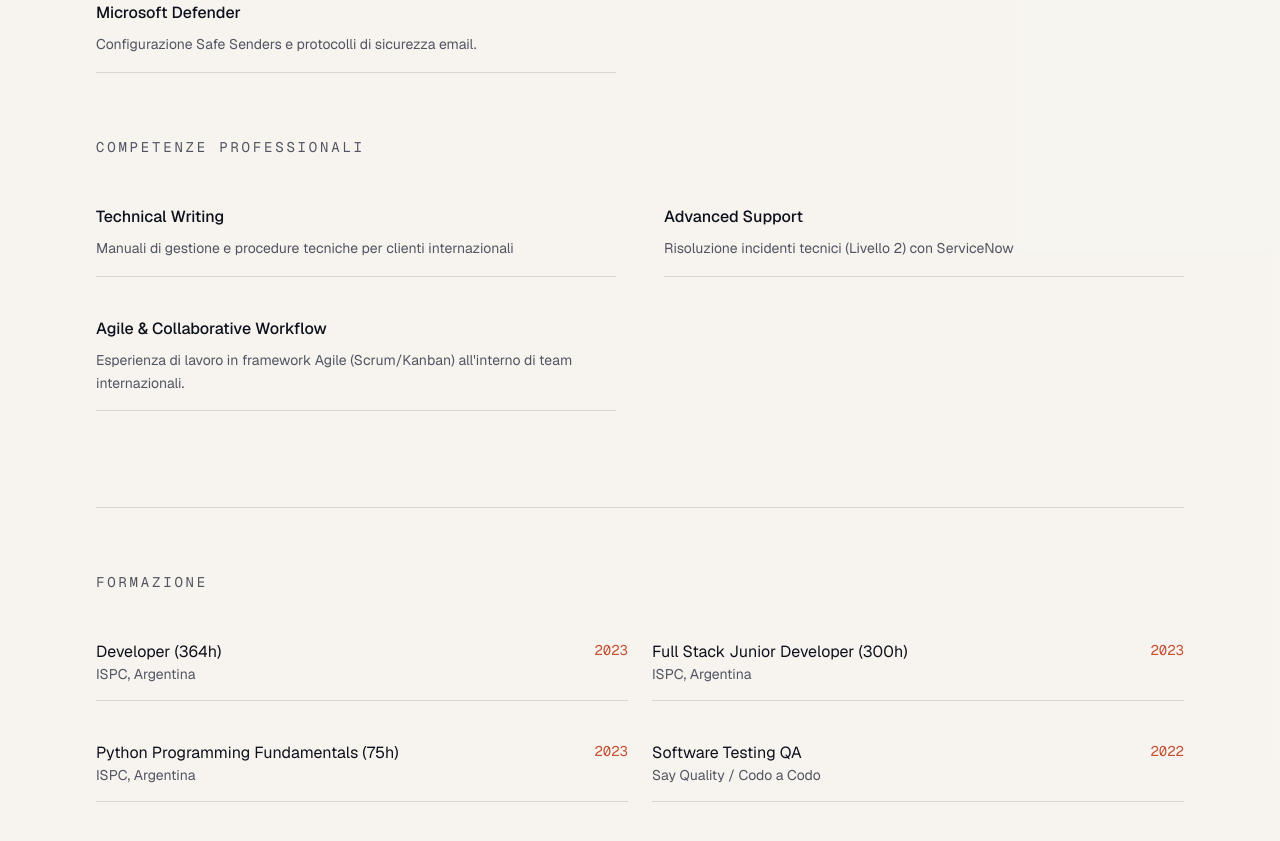
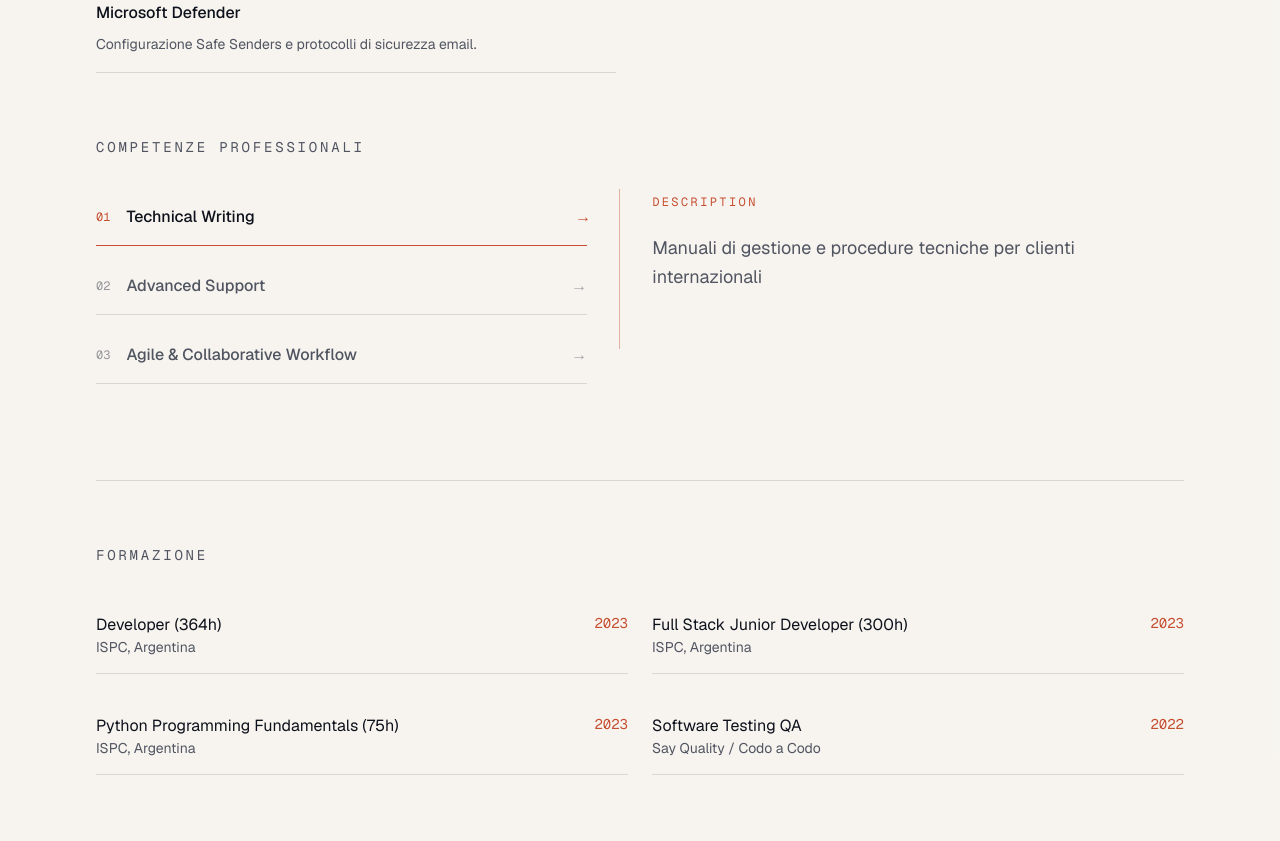
Before and after one commit to misslukkero/Portfoli0, a Next.js app: page / in a window 1280 px wide. Shown: the part 3560-4401 px from the top of the page. Built offline with nearby package versions, Linux system fonts and the light colour scheme.

Commit message:
Make professional skills interactive

```diff
--- a/components/skills-section.tsx
+++ b/components/skills-section.tsx
@@ -1,6 +1,7 @@
 "use client"
 
 import { motion } from "framer-motion"
+import { useState } from "react"
 import { useI18n, type Locale } from "@/lib/i18n"
 
 interface SkillCategory {
@@ -143,6 +144,55 @@ const skillCategories: SkillCategory[] = [
   },
 ]
 
+function ProfessionalSkills({
+  skills,
+  locale,
+  activeSkill,
+  onSkillChange,
+}: {
+  skills: SkillCategory["skills"]
+  locale: Locale
+  activeSkill: number
+  onSkillChange: (index: number) => void
+}) {
+  const activeDescription = skills[activeSkill]?.description[locale]
+
+  return (
+    <div className="grid gap-8 md:grid-cols-[1fr_1.15fr] md:items-start">
+      <div className="grid gap-3 sm:grid-cols-3 md:grid-cols-1">
+        {skills.map((skill, index) => {
+          const isActive = activeSkill === index
+
+          return (
+            <button
+              key={skill.name}
+              type="button"
+              onClick={() => onSkillChange(index)}
+              onMouseEnter={() => onSkillChange(index)}
+              aria-pressed={isActive}
+              className={`group flex items-center gap-4 border-b px-0 py-4 text-left transition-colors ${
+                isActive ? "border-primary text-foreground" : "border-border text-muted-foreground hover:text-foreground"
+              }`}
+            >
+              <span className={`font-mono text-xs transition-colors ${isActive ? "text-primary" : "text-muted-foreground/60"}`}>
+                {String(index + 1).padStart(2, "0")}
+              </span>
+              <span className="text-base font-medium">{skill.name}</span>
+              <span aria-hidden="true" className={`ml-auto transition-transform ${isActive ? "translate-x-1 text-primary" : "text-muted-foreground/50 group-hover:translate-x-1"}`}>
+                →
+              </span>
+            </button>
+          )
+        })}
+      </div>
+      <div className="min-h-32 border-l border-primary/40 pl-6 md:min-h-40 md:pl-8">
+        <span className="font-mono text-xs tracking-[0.2em] text-primary">DESCRIPTION</span>
+        <p className="mt-5 max-w-xl text-lg leading-relaxed text-muted-foreground">{activeDescription}</p>
+      </div>
+    </div>
+  )
+}
+
 const certifications = [
   { name: "Developer (364h)", institution: "ISPC, Argentina", year: "2023" },
   { name: "Full Stack Junior Developer (300h)", institution: "ISPC, Argentina", year: "2023" },
@@ -152,6 +202,7 @@ const certifications = [
 
 export function SkillsSection() {
   const { locale, t } = useI18n()
+  const [activeProfessionalSkill, setActiveProfessionalSkill] = useState(0)
 
   return (
     <section id="skills" className="py-32 px-6 md:px-12 lg:px-24 bg-card/50" >
@@ -181,6 +232,14 @@ export function SkillsSection() {
               <h3 className="text-sm font-mono uppercase tracking-[0.2em] text-muted-foreground mb-8">
                 {t.skills.categories[category.titleKey]}
               </h3>
+              {category.id === "profskills" ? (
+                <ProfessionalSkills
+                  skills={category.skills}
+                  locale={locale}
+                  activeSkill={activeProfessionalSkill}
+                  onSkillChange={setActiveProfessionalSkill}
+                />
+              ) : (
                 <div className="grid md:grid-cols-2 gap-x-12 gap-y-6">
                   {category.skills.map((skill, skillIndex) => (
                     <motion.div
@@ -200,6 +259,7 @@ export function SkillsSection() {
                     </motion.div>
                   ))}
                 </div>
+              )}
             </motion.div>
           ))}
         </div>
```
Lines whose indentation alone changed are shown as unchanged.
